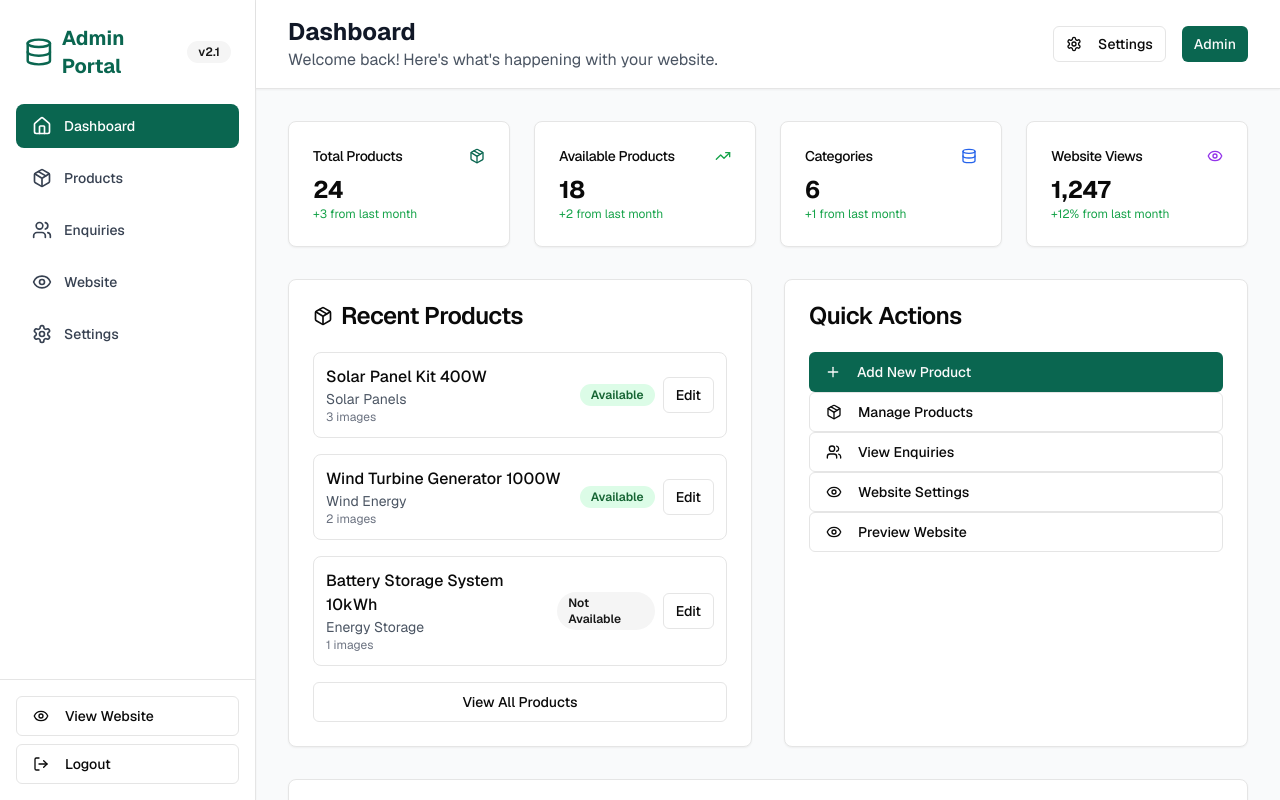
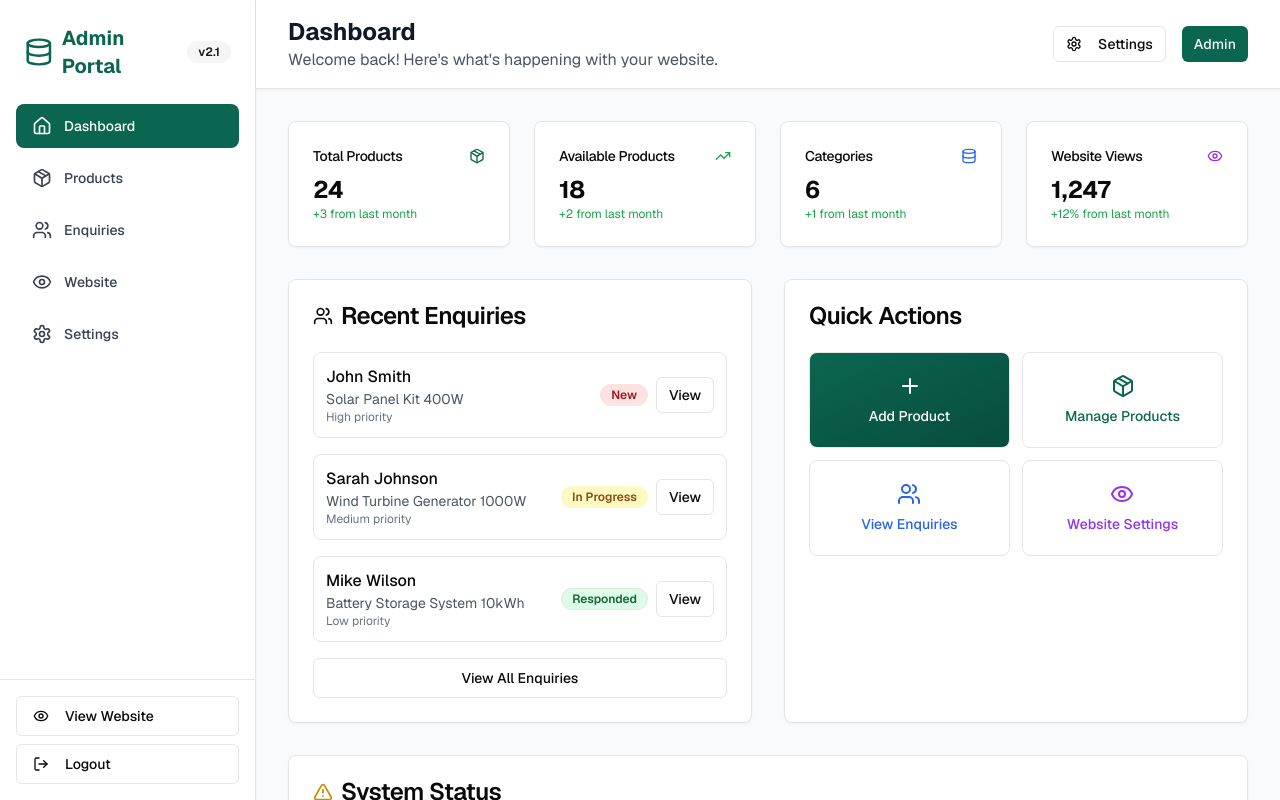
Before and after one commit to ihirwepatrick/greenbeam-frontend, a Next.js app: page /admin in a window 1280 px wide. Built offline with nearby package versions, Linux system fonts and the light colour scheme.

Commit message:
fixed the action cards

```diff
--- a/app/admin/page.tsx
+++ b/app/admin/page.tsx
@@ -8,28 +8,28 @@ import { Database, Package, Plus, Users, Eye, Settings, TrendingUp, AlertTriangl
 
 const recentProducts = [
   {
-    id: "PROD-001",
-    name: "Solar Panel Kit 400W",
-    category: "Solar Panels",
-    status: "Available",
+    id: "ENQ-001",
+    customerName: "John Smith",
+    product: "Solar Panel Kit 400W",
+    status: "New",
     lastUpdated: "2024-01-15",
-    images: 3
+    priority: "High"
   },
   {
-    id: "PROD-002",
-    name: "Wind Turbine Generator 1000W",
-    category: "Wind Energy",
-    status: "Available",
+    id: "ENQ-002",
+    customerName: "Sarah Johnson",
+    product: "Wind Turbine Generator 1000W",
+    status: "In Progress",
     lastUpdated: "2024-01-14",
-    images: 2
+    priority: "Medium"
   },
   {
-    id: "PROD-003",
-    name: "Battery Storage System 10kWh",
-    category: "Energy Storage",
-    status: "Not Available",
+    id: "ENQ-003",
+    customerName: "Mike Wilson",
+    product: "Battery Storage System 10kWh",
+    status: "Responded",
     lastUpdated: "2024-01-13",
-    images: 1
+    priority: "Low"
   }
 ]
 
@@ -170,29 +170,29 @@ export default function AdminDashboard() {
             <Card>
               <CardHeader>
                 <CardTitle className="flex items-center">
-                  <Package className="h-5 w-5 mr-2" />
-                  Recent Products
+                  <Users className="h-5 w-5 mr-2" />
+                  Recent Enquiries
                 </CardTitle>
               </CardHeader>
               <CardContent>
                 <div className="space-y-4">
-                  {recentProducts.map((product) => (
-                    <div key={product.id} className="flex items-center justify-between p-3 border rounded-lg">
+                  {recentProducts.map((enquiry) => (
+                    <div key={enquiry.id} className="flex items-center justify-between p-3 border rounded-lg">
                       <div>
-                        <h4 className="font-medium">{product.name}</h4>
-                        <p className="text-sm text-gray-600">{product.category}</p>
-                        <p className="text-xs text-gray-500">{product.images} images</p>
+                        <h4 className="font-medium">{enquiry.customerName}</h4>
+                        <p className="text-sm text-gray-600">{enquiry.product}</p>
+                        <p className="text-xs text-gray-500">{enquiry.priority} priority</p>
                       </div>
                       <div className="flex items-center space-x-2">
                         <Badge
-                          variant={product.status === "Available" ? "default" : "secondary"}
-                          className={product.status === "Available" ? "bg-green-100 text-green-800" : ""}
+                          variant={enquiry.status === "New" ? "default" : enquiry.status === "In Progress" ? "secondary" : "outline"}
+                          className={enquiry.status === "New" ? "bg-red-100 text-red-800" : enquiry.status === "In Progress" ? "bg-yellow-100 text-yellow-800" : "bg-green-100 text-green-800"}
                         >
-                          {product.status}
+                          {enquiry.status}
                         </Badge>
-                        <Link href={`/admin/products/${product.id}`}>
+                        <Link href={`/admin/enquiries/${enquiry.id}`}>
                           <Button variant="outline" size="sm">
-                            Edit
+                            View
                           </Button>
                         </Link>
                       </div>
@@ -200,9 +200,9 @@ export default function AdminDashboard() {
                   ))}
                 </div>
                 <div className="mt-4">
-                  <Link href="/admin/products">
+                  <Link href="/admin/enquiries">
                     <Button variant="outline" className="w-full">
-                      View All Products
+                      View All Enquiries
                     </Button>
                   </Link>
                 </div>
@@ -215,36 +215,38 @@ export default function AdminDashboard() {
                 <CardTitle>Quick Actions</CardTitle>
               </CardHeader>
               <CardContent>
-                <div className="space-y-4">
+                <div className="grid grid-cols-2 gap-3">
                   <Link href="/admin/products/new">
-                    <Button className="w-full justify-start bg-[#0a6650] hover:bg-[#084c3d]">
-                      <Plus className="h-4 w-4 mr-2" />
-                      Add New Product
-                    </Button>
+                    <div className="p-6 rounded-lg border bg-gradient-to-br from-[#0a6650] to-[#084c3d] text-white hover:shadow-md transition-all duration-200 hover:scale-105 h-24 flex items-center justify-center">
+                      <div className="flex flex-col items-center text-center space-y-2">
+                        <Plus className="h-6 w-6" />
+                        <span className="text-sm font-medium">Add Product</span>
+                      </div>
+                    </div>
                   </Link>
                   <Link href="/admin/products">
-                    <Button variant="outline" className="w-full justify-start">
-                      <Package className="h-4 w-4 mr-2" />
-                      Manage Products
-                    </Button>
+                    <div className="p-6 rounded-lg border bg-white hover:shadow-md transition-all duration-200 hover:scale-105 h-24 flex items-center justify-center">
+                      <div className="flex flex-col items-center text-center space-y-2">
+                        <Package className="h-6 w-6 text-[#0a6650]" />
+                        <span className="text-sm font-medium text-[#0a6650]">Manage Products</span>
+                      </div>
+                    </div>
                   </Link>
                   <Link href="/admin/enquiries">
-                    <Button variant="outline" className="w-full justify-start">
-                      <Users className="h-4 w-4 mr-2" />
-                      View Enquiries
-                    </Button>
+                    <div className="p-6 rounded-lg border bg-white hover:shadow-md transition-all duration-200 hover:scale-105 h-24 flex items-center justify-center">
+                      <div className="flex flex-col items-center text-center space-y-2">
+                        <Users className="h-6 w-6 text-blue-600" />
+                        <span className="text-sm font-medium text-blue-600">View Enquiries</span>
+                      </div>
+                    </div>
                   </Link>
                   <Link href="/admin/website">
-                    <Button variant="outline" className="w-full justify-start">
-                      <Eye className="h-4 w-4 mr-2" />
-                      Website Settings
-                    </Button>
-                  </Link>
-                  <Link href="/">
-                    <Button variant="outline" className="w-full justify-start">
-                      <Eye className="h-4 w-4 mr-2" />
-                      Preview Website
-                    </Button>
+                    <div className="p-6 rounded-lg border bg-white hover:shadow-md transition-all duration-200 hover:scale-105 h-24 flex items-center justify-center">
+                      <div className="flex flex-col items-center text-center space-y-2">
+                        <Eye className="h-6 w-6 text-purple-600" />
+                        <span className="text-sm font-medium text-purple-600">Website Settings</span>
+                      </div>
+                    </div>
                   </Link>
                 </div>
               </CardContent>
```
